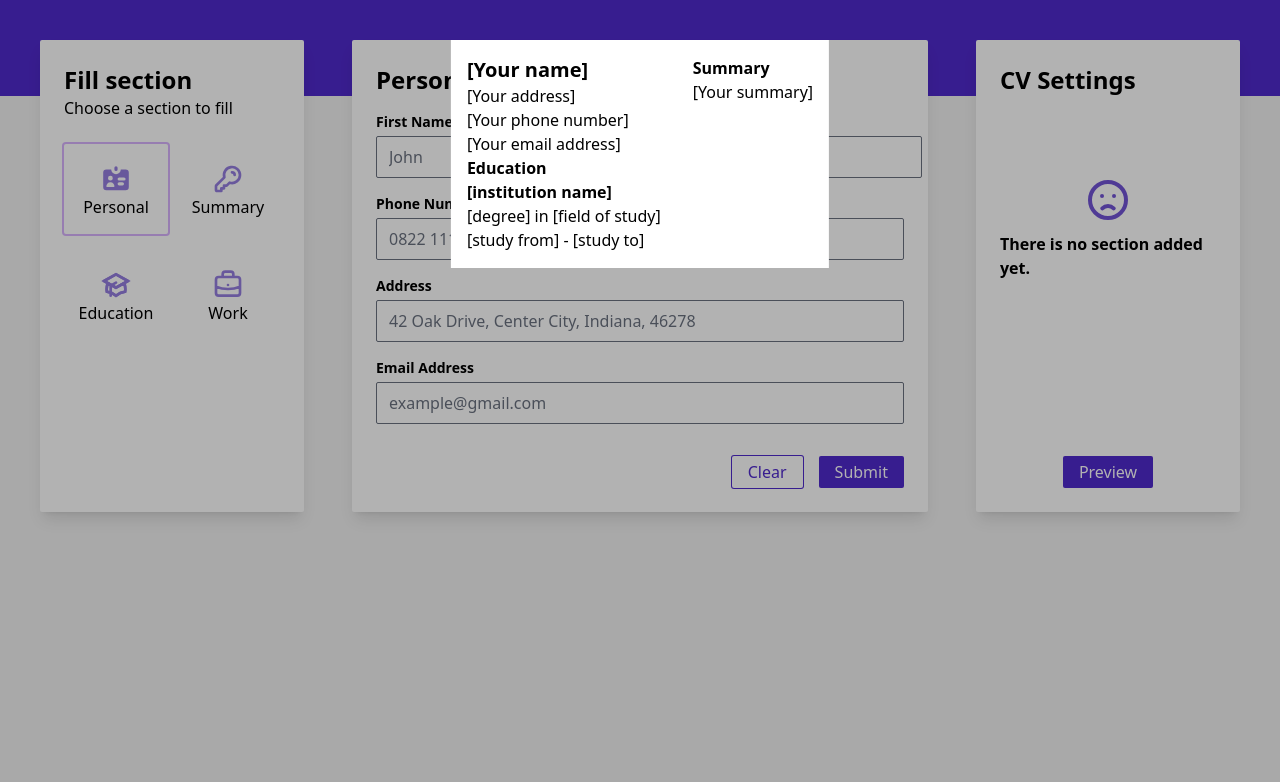
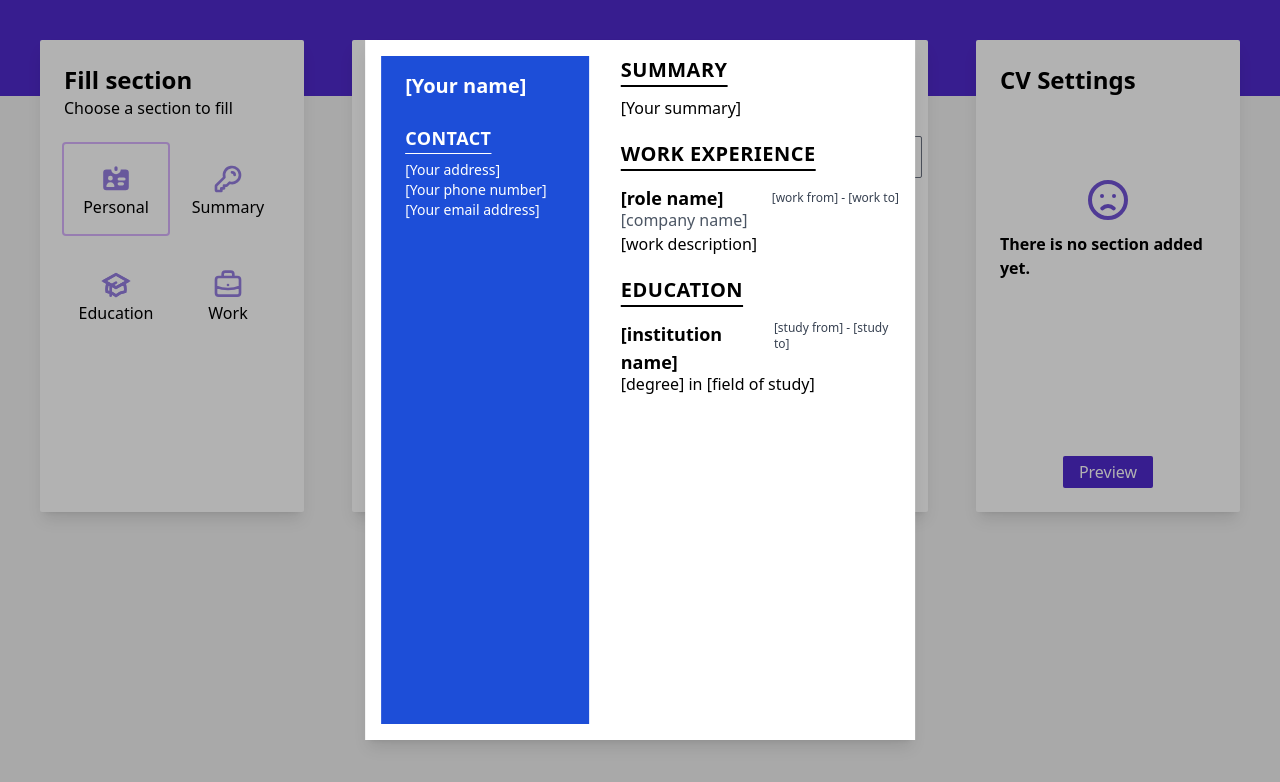
Before and after one commit to fazzaamiarso/cv-builder, a React app: page /editor/add in a window 1280 px wide. Both pictures are taken after a click on the button "Preview". Shown: the top 782 px of the page. Built offline with nearby package versions, Linux system fonts and the light colour scheme; the HTML template or start-up script is replaced by a standard one.

Commit message:
Preview styling

```diff
--- a/src/components/CVPreview/EducationItem.jsx
+++ b/src/components/CVPreview/EducationItem.jsx
@@ -6,15 +6,17 @@ const EducationItem = ({
   institution,
 }) => {
   return (
-    <li>
-      <h3 className="font-semibold">{`${
-        institution ?? '[institution name]'
-      }`}</h3>
+    <li className=" w-full">
+      <div className="flex justify-between">
+        <h3 className="font-semibold text-lg">{`${
+          institution ?? '[institution name]'
+        }`}</h3>
+        <p className="text-xs text-gray-700">{`${
+          studyFrom ?? '[study from]'
+        } - ${studyTo ?? '[study to]'}`}</p>
+      </div>
       <p className="">{`${degree ?? '[degree]'} in ${
         fieldOfStudy ?? '[field of study]'
-      }`}</p>
-      <p className="">{`${studyFrom ?? '[study from]'} - ${
-        studyTo ?? '[study to]'
       }`}</p>
     </li>
   );
--- a/src/components/CVPreview/Preview.jsx
+++ b/src/components/CVPreview/Preview.jsx
@@ -1,5 +1,6 @@
 import { findSingleSection, filterSections } from '../../utils/formUtils';
 import EducationItem from './EducationItem';
+import WorkItem from './WorkItem';
 
 const Preview = ({ onClosePreview, sectionsAdded }) => {
   const personalInfoItem = findSingleSection(sectionsAdded, 'Personal info');
@@ -15,33 +16,73 @@ const Preview = ({ onClosePreview, sectionsAdded }) => {
         className="fixed z-10 inset-0 bg-black opacity-30"
         onClick={onClosePreview}
       />
-      <div className="flex absolute z-20 bg-white p-4 gap-8 left-1/2 -translate-x-1/2  ">
-        <section className="">
-          <div className="flex flex-col items-start">
-            <h1 className="font-bold text-xl">
+      <div className="flex absolute  z-20 bg-white p-4 gap-8 left-1/2    -translate-x-1/2 shadow-lg leading-none h-[700px]   ">
+        <section className="bg-blue-700 text-white w-8/12 px-6 py-4">
+          <div className="flex flex-col items-start gap-6">
+            <h1 className="font-bold text-xl ">
               {personalInfoItem
                 ? `${personalInfoItem.firstName} ${personalInfoItem.lastName}`
                 : '[Your name]'}
             </h1>
-            <p className="">
+            <div className="">
+              <h2 className="font-bold underline underline-offset-8 mb-2 text-lg tracking-wide">
+                CONTACT
+              </h2>
+              <p className="text-sm">
                 {personalInfoItem
                   ? `${personalInfoItem.address}`
                   : '[Your address]'}
               </p>
-            <p className="">
+              <p className="text-sm">
                 {personalInfoItem
                   ? `${personalInfoItem.phoneNumber}`
                   : '[Your phone number]'}
               </p>
-            <p className="">
+              <p className="text-sm">
                 {personalInfoItem
                   ? `${personalInfoItem.email}`
                   : '[Your email address]'}
               </p>
             </div>
+          </div>
+        </section>
+        <section className="w-full space-y-6">
           <div className="flex flex-col">
-            <h2 className="font-bold">Education</h2>
-            <ul className="">
+            <h2 className="font-bold underline underline-offset-8 mb-4 text-xl tracking-wide">
+              SUMMARY
+            </h2>
+            <p className="">
+              {summaryItem ? `${summaryItem.summary}` : '[Your summary]'}
+            </p>
+          </div>
+          <div className="flex flex-col w-full">
+            <h2 className="font-bold underline underline-offset-8 mb-4 text-xl tracking-wide">
+              WORK EXPERIENCE
+            </h2>
+            <ul className="w-full space-y-4">
+              {workItems.length ? (
+                workItems.map(item => {
+                  return (
+                    <WorkItem
+                      key={item.id}
+                      company={item.company}
+                      role={item.role}
+                      workDescription={item.workDescription}
+                      workFrom={item.workFrom}
+                      workTo={item.workTo}
+                    />
+                  );
+                })
+              ) : (
+                <WorkItem />
+              )}
+            </ul>
+          </div>
+          <div className="flex flex-col">
+            <h2 className="font-bold underline underline-offset-8 mb-4 text-xl tracking-wide">
+              EDUCATION
+            </h2>
+            <ul className=" space-y-4">
               {educationItems.length ? (
                 educationItems.map(item => {
                   return (
@@ -61,14 +102,6 @@ const Preview = ({ onClosePreview, sectionsAdded }) => {
             </ul>
           </div>
         </section>
-        <section>
-          <div className="flex flex-col">
-            <h2 className="font-bold">Summary</h2>
-            <p className="">
-              {summaryItem ? `${summaryItem.summary}` : '[Your summary]'}
-            </p>
-          </div>
-        </section>
       </div>
     </>
   );
--- /dev/null
+++ b/src/components/CVPreview/WorkItem.jsx
@@ -0,0 +1,16 @@
+const WorkItem = ({ company, role, workDescription, workFrom, workTo }) => {
+  return (
+    <li className="w-full">
+      <div className="flex items-center justify-between">
+        <h3 className="font-semibold text-lg">{role ?? '[role name]'}</h3>
+        <p className="text-xs text-gray-700">{`${workFrom ?? '[work from]'} - ${
+          workTo ?? '[work to]'
+        }`}</p>
+      </div>
+      <p className="text-gray-600">{company ?? '[company name]'}</p>
+      <p className="mt-2">{workDescription ?? '[work description]'}</p>
+    </li>
+  );
+};
+
+export default WorkItem;
--- a/src/components/Forms/Form.jsx
+++ b/src/components/Forms/Form.jsx
@@ -15,7 +15,10 @@ const Form = () => {
   const { currentSection, onAddInput, sectionsAdded } = useOutletContext();
 
   const submitHandler = formValues => {
-    if (findSingleSection(sectionsAdded, currentSection)) {
+    if (
+      (currentSection === 'Personal info' || currentSection === 'Summary') &&
+      findSingleSection(sectionsAdded, currentSection)
+    ) {
       toast.error('Section already exist, please kindly edit to make change!', {
         hideProgressBar: false,
         autoClose: 4000,
```
Lines whose indentation alone changed are shown as unchanged.
